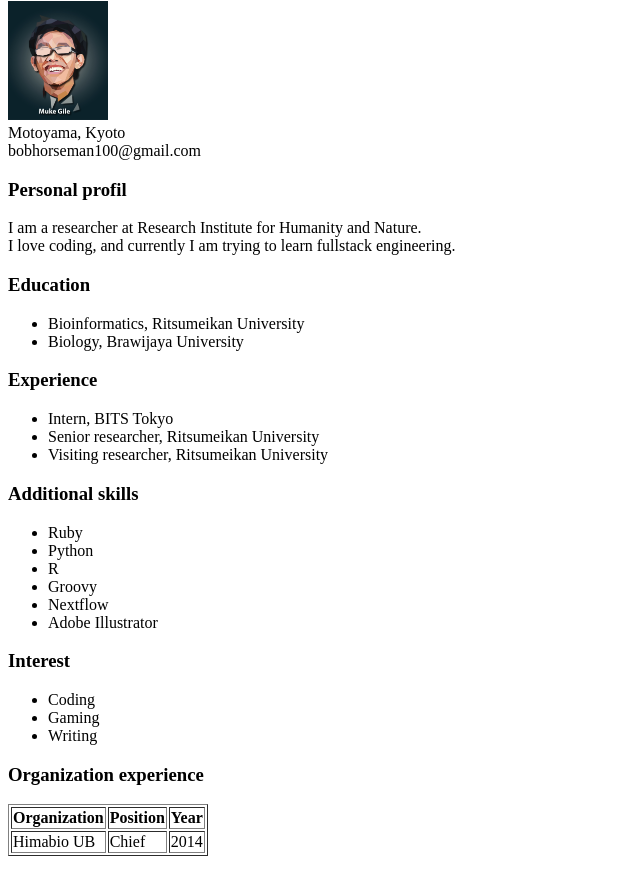
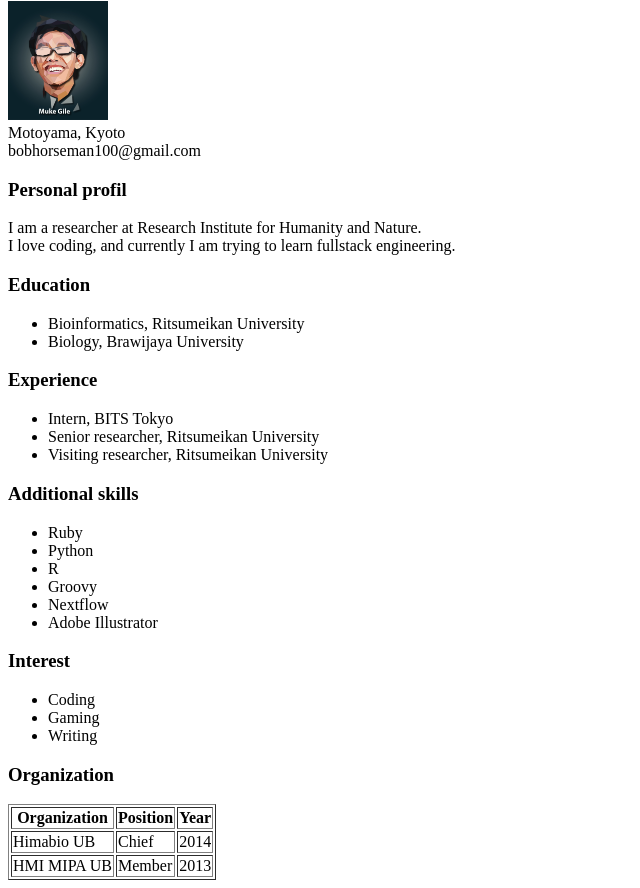
Before and after one commit to fahmibob/latihan-1, a plain HTML site: page Fahmi_latihan_html.html in a window 1280 px wide. Shown: the part 79-967 px from the top of the page, without its empty margins (0-640 px from the left). Before the commit the page ends 943 px from the top, so only its background shows below. Drawn offline with Linux system fonts and the light colour scheme.

Commit message:
update html

```diff
--- a/Fahmi_latihan_html.html
+++ b/Fahmi_latihan_html.html
@@ -65,9 +65,10 @@
         <li>Writing</li>
       </ul>
     </section>
-    <!-- section interest-->
+
+    <!-- section Organization-->
     <section>
-      <h3>Organization experience</h3>
+      <h3>Organization</h3>
       <table border=1>
         <tr>
           <th>Organization</th>
@@ -79,6 +80,11 @@
           <td>Chief</td>
           <td>2014</td>
         </tr>
+        <tr>
+          <td>HMI MIPA UB</td>
+          <td>Member</td>
+          <td>2013</td>
+        </tr>
     </section>
   </body>
 </html>
```
